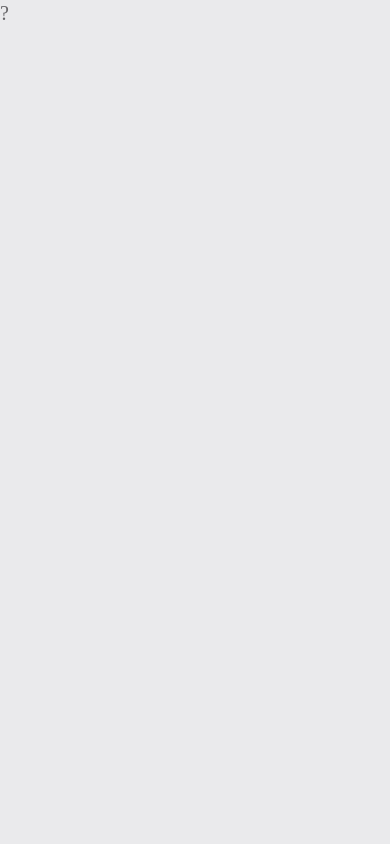
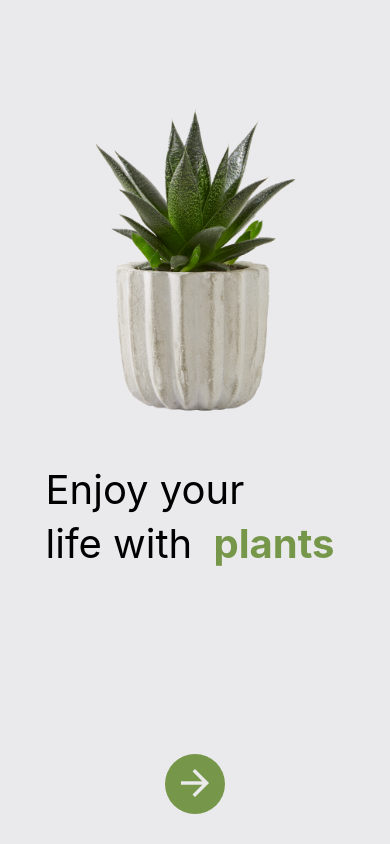
Before and after one commit to tejindergahir19/plantshopapp_reactnative, a React Native app: screen /Welcome in a window 390 px wide. Built offline with nearby package versions, Linux system fonts and the light colour scheme.

Commit message:
added welcome screen

```diff
--- a/src/screens/WelcomeScreen.js
+++ b/src/screens/WelcomeScreen.js
@@ -1,22 +1,71 @@
-import React from "react";
-import { Text, Button, View, Pressable, StyleSheet,TouchableOpacity } from "react-native";
+import React, { useEffect } from "react";
+import {
+  Text,
+  View,
+  Pressable,
+  StyleSheet,
+  TouchableOpacity,
+  Animated,
+} from "react-native";
 import { SafeAreaView } from "react-native-safe-area-context";
 
 import Icon from "react-native-vector-icons/MaterialIcons";
 
 import COLORS from "../constant/COLORS";
 
-const images = [
-    require('../assets/plant1.png'),
-    require('../assets/plant4.png'),
-  ]
+const images = require("../assets/plant1.png");
 
 function WelcomeScreen({ navigation }) {
+  const width = new Animated.Value(0);
+  const height = new Animated.Value(0);
+
+  useEffect(() => {
+    Animated.timing(
+      width, // The animated value to drive
+      {
+        toValue: 350, // Animate to opacity: 1 (opaque)
+        duration: 600, // Make it take a while
+        useNativeDriver: false,
+      }
+    ).start(); // Starts the animation
+    Animated.timing(
+      height, // The animated value to drive
+      {
+        toValue: 350, // Animate to opacity: 1 (opaque)
+        duration: 600, // Make it take a while
+        useNativeDriver: false,
+      }
+    ).start(); // Starts the animation
+  }, []);
+
   return (
     <SafeAreaView style={[{ flex: 1 }, styles.defaults]}>
-      <View>
-        <TouchableOpacity>
-            <Text><Icon name="cart" color={COLORS.caption} size={20} /></Text>
+      <View style={styles.welcomeImg}>
+        <Animated.Image
+          source={images}
+          style={{ width: width, height: height }}
+        />
+        <View style={styles.welcomeHeading}>
+          <Text style={styles.welcomeHeadingText}>Enjoy your</Text>
+          <Text style={styles.welcomeHeadingText}>
+            life with{" "}
+            <Text
+              style={[
+                styles.welcomeHeadingText,
+                styles.welcomeHeadingTextHighlighted,
+              ]}
+            >
+              plants
+            </Text>
+          </Text>
+        </View>
+      </View>
+
+      <View style={styles.nextButtonView}>
+        <TouchableOpacity style={styles.nextButton}>
+          <Text style={styles.nextButtonText}>
+            <Icon name={"arrow-forward"} size={42} />
+          </Text>
         </TouchableOpacity>
       </View>
     </SafeAreaView>
@@ -26,8 +75,42 @@ function WelcomeScreen({ navigation }) {
 const styles = StyleSheet.create({
   defaults: {
     backgroundColor: COLORS.secondaryBackgroundColor,
-    justifyContent:"space-between"
-  }
+    padding: 30,
+    justifyContent: "space-between",
+  },
+  welcomeImg: {
+    marginTop: 50,
+    justifyContent: "center",
+    alignItems: "center",
+  },
+  welcomeHeading: {
+    marginTop: 30,
+  },
+  welcomeHeadingText: {
+    color: COLORS.black,
+    fontSize: 40,
+    marginTop: 5,
+    paddingHorizontal: 10,
+  },
+  welcomeHeadingTextHighlighted: {
+    color: COLORS.primary,
+    fontWeight: "bold",
+  },
+  nextButtonView: {
+    justifyContent: "center",
+    alignItems: "center",
+  },
+  nextButton: {
+    backgroundColor: COLORS.primary,
+    borderRadius: 50,
+    width: 60,
+    height: 60,
+    justifyContent: "center",
+    alignItems: "center",
+  },
+  nextButtonText: {
+    color: COLORS.secondaryBackgroundColor,
+  },
 });
 
 export default WelcomeScreen;
```
